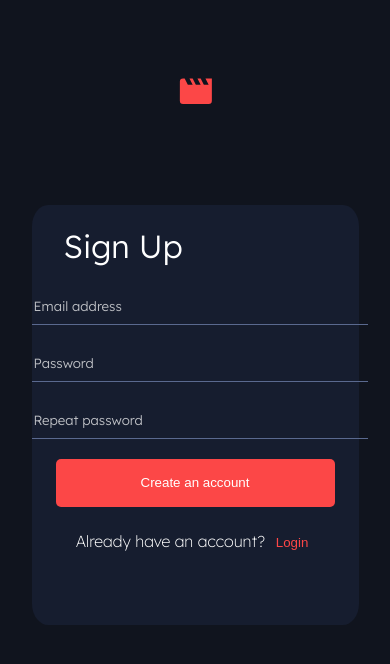
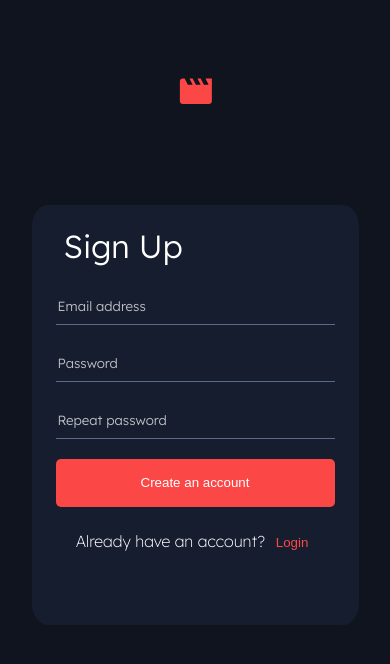
Before and after one commit to esther-ofosu/entertainment-app, an Angular app: page /signup in a window 390 px wide. Shown: the top 664 px of the page. Built offline with nearby package versions, Linux system fonts and the light colour scheme.

Commit message:
input outline correction

```diff
--- a/src/app/sign-up/sign-up.component.css
+++ b/src/app/sign-up/sign-up.component.css
@@ -75,7 +75,6 @@ h1 {
 #password-div input,
 #repeat-password input {
   border: none;
-  /* background-color: var(--backgroundColor); */
   border-bottom: 1px solid var(--blueGray);
   width: 336px;
   height: 37px;
@@ -121,6 +120,11 @@ input {
     height: 420px;
   }
 
+  input{
+    width: 279px !important;
+    outline: none;
+  }
+
   #signUpButton-div button {
     width: 279px;
     height: 48px;
```
